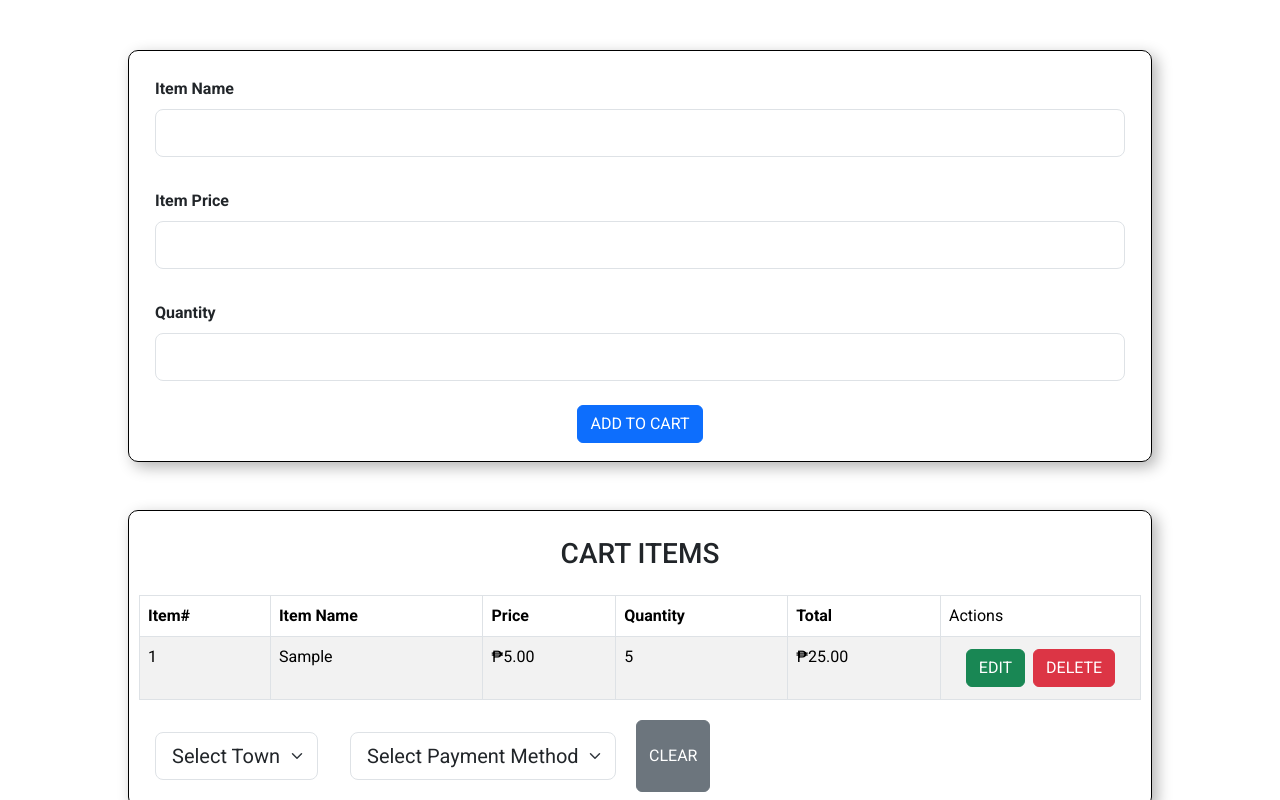
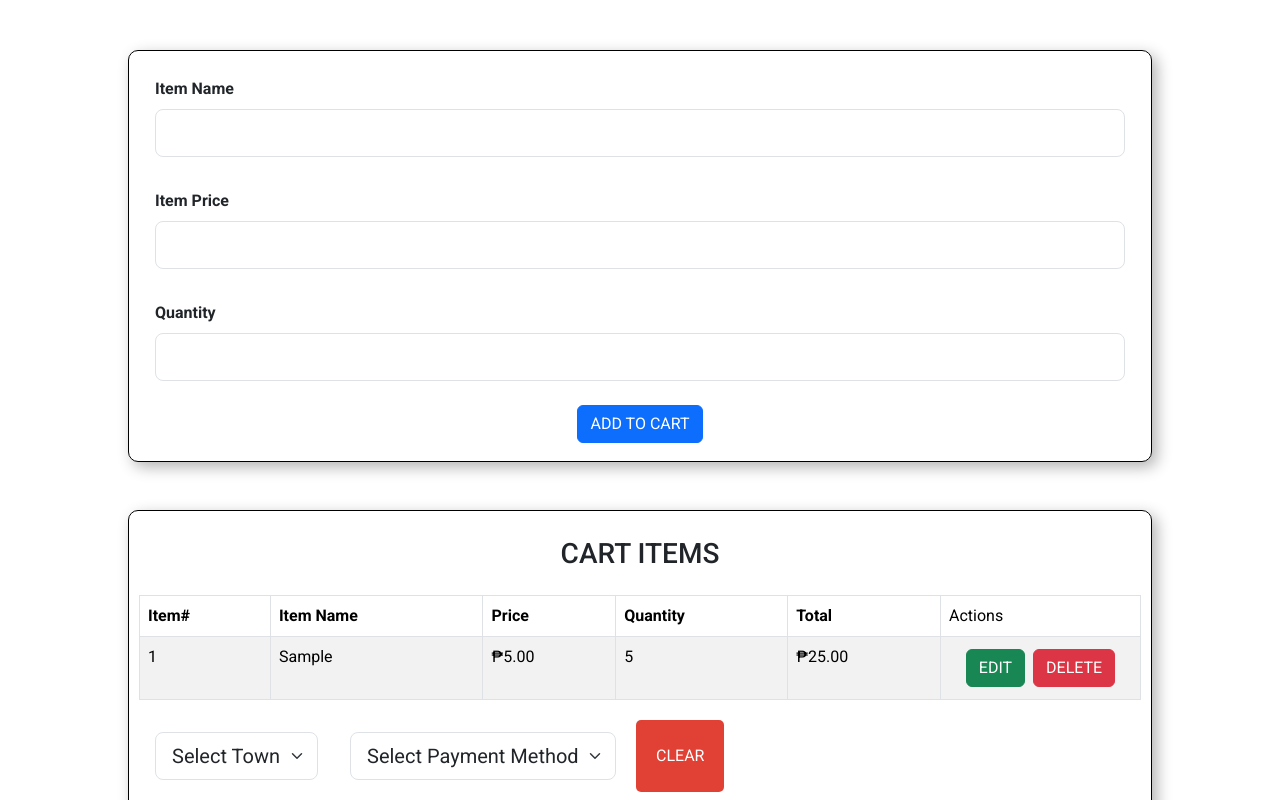
Before and after one commit to dreadnought2099/Shopping_Cart_ReactJS, a React (Vite) app: page / in a window 1280 px wide. Both pictures are taken after typing "Sample", "5", "5" into the empty fields and a click on the button "ADD TO CART". Shown: the top 800 px of the page. Built offline with nearby package versions, Linux system fonts and the light colour scheme.

Commit message:
first commit

```diff
--- a/src/App.css
+++ b/src/App.css
@@ -25,3 +25,18 @@ input[type="number"]::-webkit-outer-spin-button {
   appearance: none;
   margin: 0;
 }
+
+.clear-button {
+  background-color: #df2f22e8;
+  color: white;
+  border: none;
+  padding: 10px 20px;
+  border-radius: 5px;
+  font-size: 16px;
+  cursor: pointer;
+  transition: background-color 0.3s;
+}
+
+.clear-button:hover {
+  background-color: #c92828;
+}
--- a/src/App.jsx
+++ b/src/App.jsx
@@ -10,6 +10,7 @@ function App() {
   const [txtName, setTxtName] = useState("");
   const [textPrice, setTextPrice] = useState("");
   const [textQuantity, setTextQuantity] = useState("");
+  const [editIndex, setEditIndex] = useState(null); // New state para edit
 
   function onChange(e) {
     const { id, value } = e.target;
@@ -19,16 +20,32 @@ function App() {
     if (id === "txtQuantity") setTextQuantity(value);
   }
 
-  function addToChart() {
+  function addToCart() {
     if (txtName && textPrice && textQuantity) {
       const item = {
         name: txtName,
         price: parseFloat(textPrice),
         quantity: parseInt(textQuantity),
       };
-      setCartItems([...cartItems, item]);
+      if (editIndex !== null) {
+        const updatedItems = cartItems.map((i, index) =>
+          index === editIndex ? item : i
+        );
+        setCartItems(updatedItems);
+        setEditIndex(null);
+      } else {
+        setCartItems([...cartItems, item]);
+      }
       clearInput();
     }
+  }
+
+  function editItem(index) {
+    const item = cartItems[index];
+    setTxtName(item.name);
+    setTextPrice(item.price);
+    setTextQuantity(item.quantity);
+    setEditIndex(index); // Set the index sa item nga gi-edit
   }
 
   function deleteItem(itemIndex) {
@@ -51,6 +68,13 @@ function App() {
       currency: "PHP",
     }).format(value);
   };
+
+  const subtotal = cartItems.reduce(
+    (sum, item) => sum + item.price * item.quantity,
+    0
+  );
+  const shippingFee = 50; // gi set nga shipping fee
+  const total = subtotal + shippingFee;
 
   return (
     <div>
@@ -82,8 +106,8 @@ function App() {
           />
           <div className="d-flex justify-content-center py-2">
             <CustomButton
-              label="add to cart"
-              onClick={addToChart}
+              label={editIndex !== null ? "Update" : "Add to Cart"}
+              onClick={addToCart}
               variant="primary"
             />
           </div>
@@ -116,6 +140,7 @@ function App() {
                         label="edit"
                         variant="success"
                         innerClass="m-1"
+                        onClick={() => editItem(index)} // Edit button functionality
                       />
                       <CustomButton
                         label="delete"
@@ -147,8 +172,15 @@ function App() {
                 label="Clear"
                 onClick={clearCart}
                 variant="secondary"
-                innerClass="m-1"
+                innerClass="m-1 clear-button"
               />
+            </div>
+            <div className="d-flex justify-content-end">
+              <div className="summary-container p-3">
+                <h5>Subtotal: {formatCurrency(subtotal)}</h5>
+                <h5>Shipping Fee: {formatCurrency(shippingFee)}</h5>
+                <h5>Total: {formatCurrency(total)}</h5>
+              </div>
             </div>
           </div>
         )}
```
